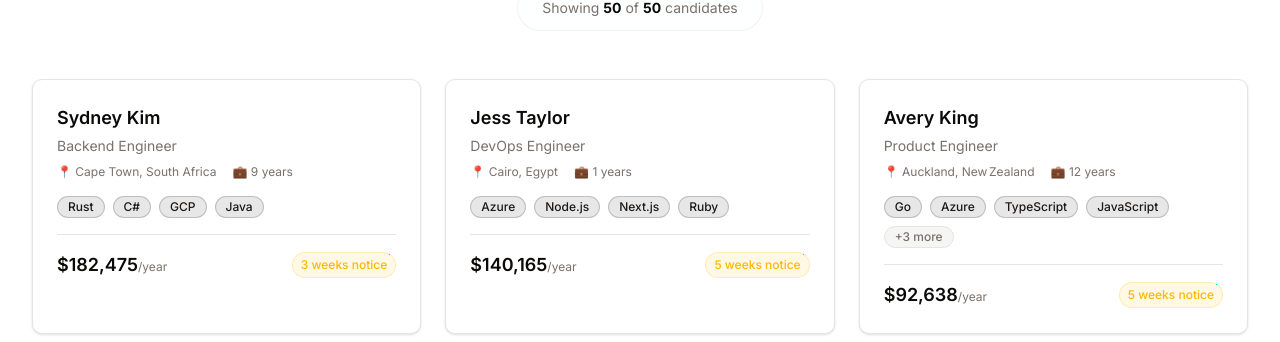
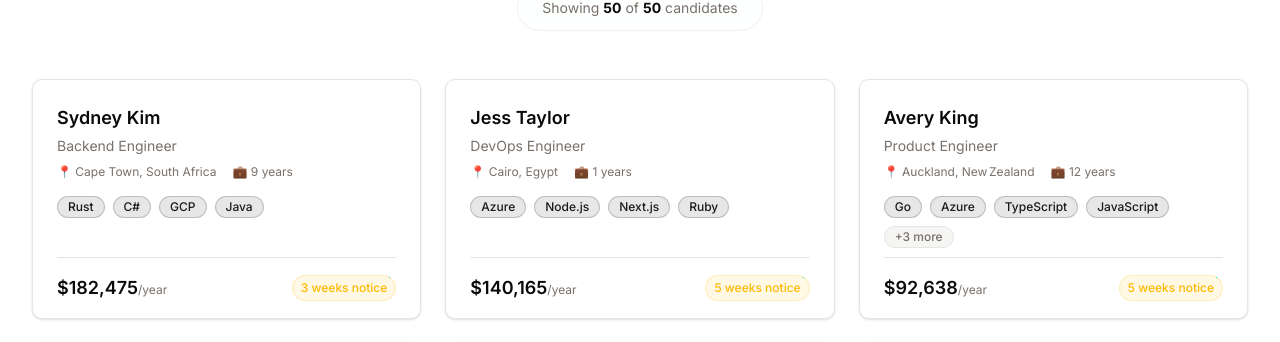
Before and after one commit to anshravalll/ats, a Next.js app: page / in a window 1280 px wide. Shown: the part 444-786 px from the top of the page. Built offline with nearby package versions, Linux system fonts and the light colour scheme; no server answers.

Commit message:
fix: inconsistent card footer positioning

```diff
--- a/src/components/AISearch/AIFeedbackTimeline.jsx
+++ b/src/components/AISearch/AIFeedbackTimeline.jsx
@@ -378,7 +378,7 @@ const AIFeedbackTimeline = ({
             <div className="flex items-center gap-2">
               <Sparkles className="w-5 h-5 text-primary" />
               <span className="text-base font-semibold text-card-foreground">
-                  Query Timeline
+                Query Timeline
               </span>
             </div>
             <div className="flex gap-1">
--- a/src/components/CandidateCard.jsx
+++ b/src/components/CandidateCard.jsx
@@ -24,7 +24,7 @@ const CandidateCard = ({ candidate }) => {
       animate={{ opacity: 1, y: 0 }}
       exit={{ opacity: 0, y: 60 }}
       transition={{ duration: 1, ease: "easeOut" }}
-      className="bg-card rounded-lg p-6 shadow-sm border border-border hover:shadow-md transition-all duration-200 cursor-pointer hover:border-primary/50 animate-slide-up group"
+      className="bg-card rounded-lg p-6 shadow-sm border border-border hover:shadow-md transition-all duration-200 cursor-pointer hover:border-primary/50 animate-slide-up group relative h-[240px]"
       onClick={() => setSelectedCandidate(candidate)}
     >
       {/* Header (no avatar) */}
@@ -60,8 +60,8 @@ const CandidateCard = ({ candidate }) => {
         </div>
       </div>
 
-      {/* Footer */}
-      <div className="flex justify-between items-center pt-4 border-t border-border">
+      {/* Footer - Positioned lower */}
+      <div className="absolute bottom-4 left-6 right-6 flex justify-between items-center pt-4 border-t border-border">
         <div className="text-lg font-semibold text-card-foreground">
           ${candidate.salary.toLocaleString()}
           <span className="text-xs text-muted-foreground font-normal">
```
